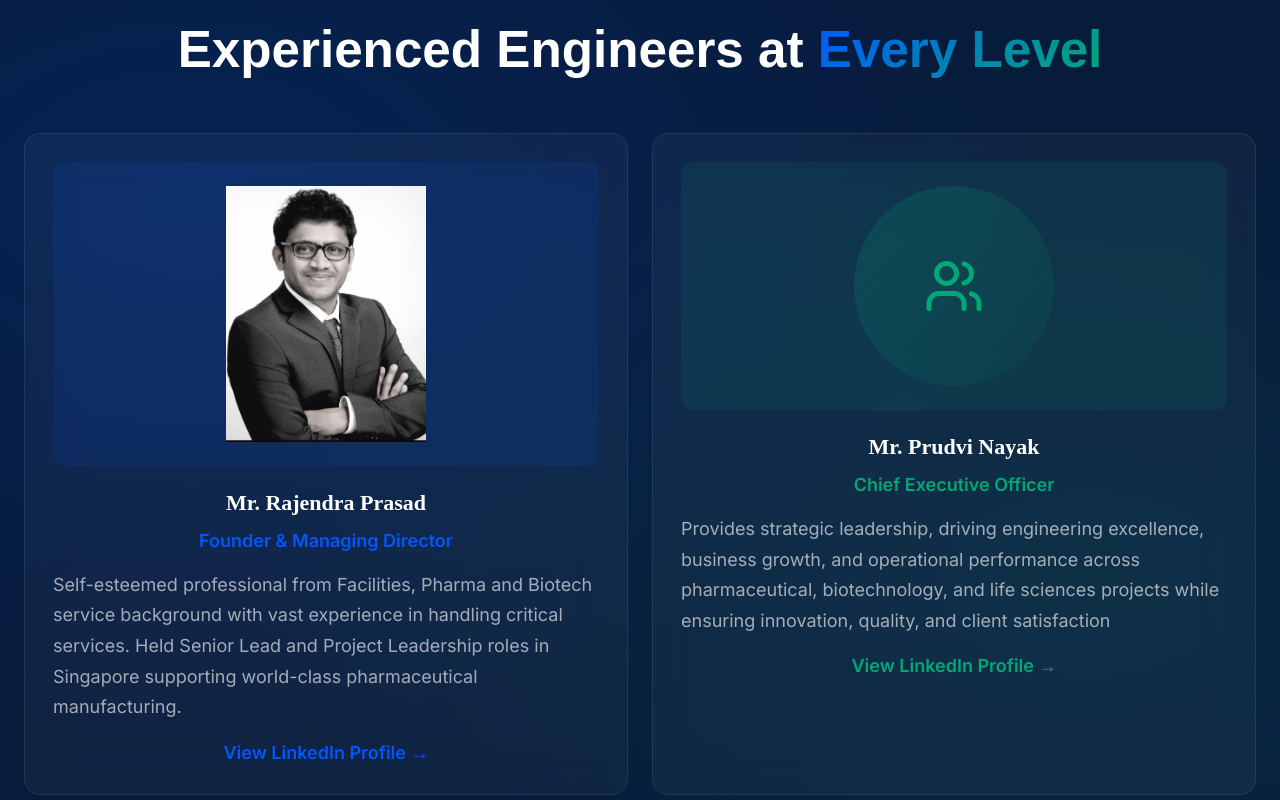
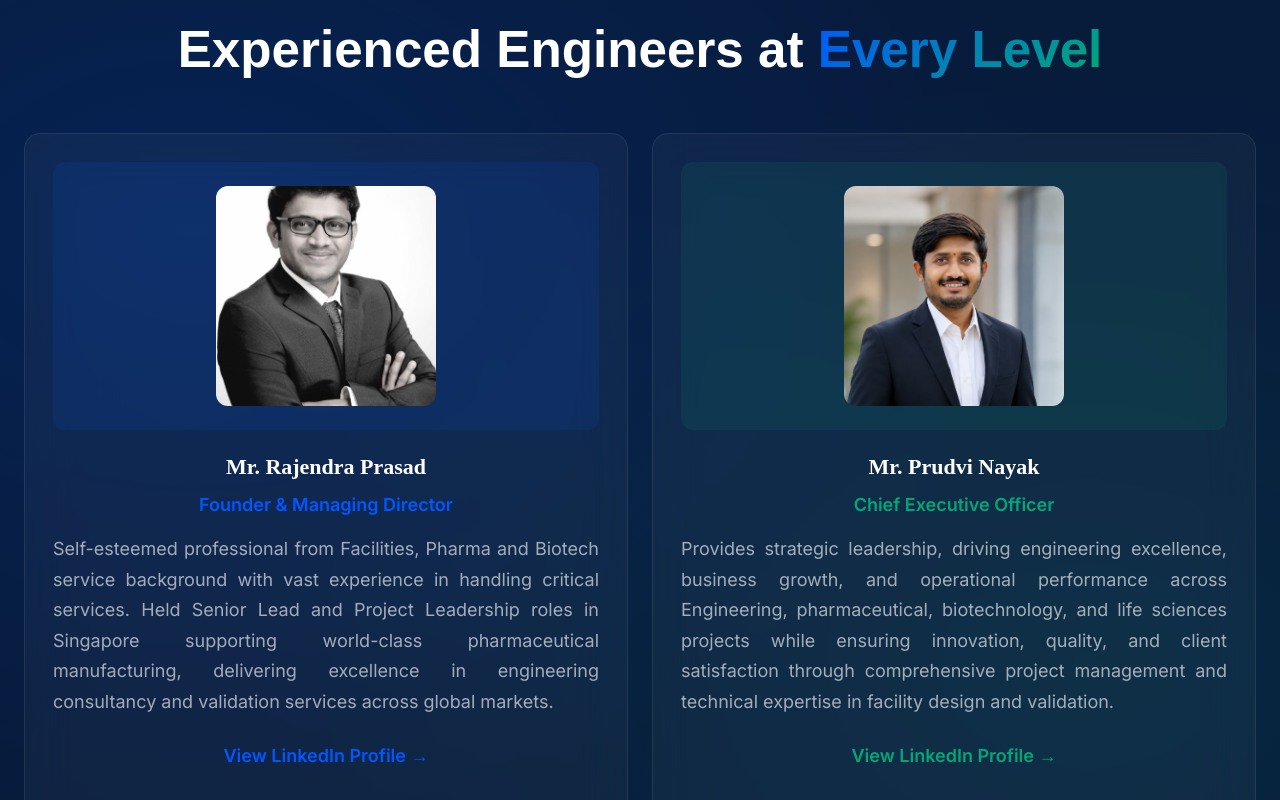
Before and after one commit to Prudvinayak-1729/SP-Consultancy, a React (Vite) app: page /about in a window 1280 px wide. Shown: the part 1560-2360 px from the top of the page. Built offline with nearby package versions, Linux system fonts and the light colour scheme; the HTML template or start-up script is replaced by a standard one; a web font is replaced by a local one.

Commit message:
the changes of the image added

```diff
--- a/src/pages/About.tsx
+++ b/src/pages/About.tsx
@@ -1,6 +1,7 @@
 import { Link } from 'react-router-dom'
 import { ArrowRight, CheckCircle, Users, Award, Shield, Globe } from 'lucide-react'
 import ownerImage from '/assets/img/owoner.jpeg'
+import ceoImage from '/assets/CEO.png'
 
 const values = [
   { icon: <Award size={20} style={{ color: '#0057FF' }} />, title: 'Engineering Excellence', desc: 'Rigorous technical standards in every deliverable, every time.' },
@@ -113,36 +114,38 @@ export default function About() {
           </div>
           <div className="grid grid-cols-1 md:grid-cols-2 gap-6">
             {/* Managing Director */}
-            <div className="glass-card" style={{ padding: 'clamp(20px, 3vw, 28px)', textAlign: 'center' }}>
+            <div className="glass-card" style={{ padding: 'clamp(20px, 3vw, 28px)', textAlign: 'center', display: 'flex', flexDirection: 'column', minHeight: '780px' }}>
               <div style={{ background: 'rgba(0,87,255,0.1)', borderRadius: '12px', padding: 'clamp(16px, 3vw, 24px)', marginBottom: 'clamp(16px, 2vw, 20px)' }}>
                 <img
                   src={ownerImage}
                   alt="Mr. Rajendra Prasad - Managing Director"
-                  style={{ width: '100%', maxWidth: 'clamp(150px, 25vw, 200px)', height: 'auto', objectFit: 'contain', display: 'block', margin: '0 auto' }}
+                  style={{ width: '220px', height: '220px', objectFit: 'cover', borderRadius: '12px', display: 'block', margin: '0 auto' }}
                 />
               </div>
               <h3 style={{ fontFamily: 'Satoshi', fontWeight: 700, fontSize: 'clamp(18px, 3vw, 22px)', color: 'white', marginBottom: '8px' }}>Mr. Rajendra Prasad</h3>
               <p style={{ fontFamily: 'Inter', fontSize: 'clamp(14px, 2.5vw, 18px)', color: '#0057FF', marginBottom: 'clamp(12px, 2vw, 16px)', fontWeight: 600 }}>Founder & Managing Director</p>
-              <p className="body-text" style={{ fontSize: 'clamp(14px, 2.5vw, 18px)', lineHeight: 1.7, textAlign: 'left' }}>
-                Self-esteemed professional from Facilities, Pharma and Biotech service background with vast experience in handling critical services. Held Senior Lead and Project Leadership roles in Singapore supporting world-class pharmaceutical manufacturing.
+              <p className="body-text" style={{ fontSize: 'clamp(14px, 2.5vw, 18px)', lineHeight: 1.7, textAlign: 'justify' }}>
+                Self-esteemed professional from Facilities, Pharma and Biotech service background with vast experience in handling critical services. Held Senior Lead and Project Leadership roles in Singapore supporting world-class pharmaceutical manufacturing, delivering excellence in engineering consultancy and validation services across global markets.
               </p>
-              <a href="https://www.linkedin.com/in/rajendra-prasad-gugulothu-b36499b7/" target="_blank" rel="noopener noreferrer" style={{ display: 'inline-block', marginTop: 'clamp(12px, 2vw, 16px)', color: '#0057FF', fontWeight: 600, fontSize: 'clamp(14px, 2.5vw, 18px)' }}>
+              <a href="https://www.linkedin.com/in/rajendra-prasad-gugulothu-b36499b7/" target="_blank" rel="noopener noreferrer" style={{ display: 'inline-block', marginTop: '24px', color: '#0057FF', fontWeight: 600, fontSize: 'clamp(14px, 2.5vw, 18px)' }}>
                 View LinkedIn Profile →
               </a>
             </div>
             {/* CEO */}
-            <div className="glass-card" style={{ padding: 'clamp(20px, 3vw, 28px)', textAlign: 'center' }}>
+            <div className="glass-card" style={{ padding: 'clamp(20px, 3vw, 28px)', textAlign: 'center', display: 'flex', flexDirection: 'column', minHeight: '780px' }}>
               <div style={{ background: 'rgba(0,168,120,0.1)', borderRadius: '12px', padding: 'clamp(16px, 3vw, 24px)', marginBottom: 'clamp(16px, 2vw, 20px)' }}>
-                <div style={{ width: 'clamp(150px, 25vw, 200px)', height: 'clamp(150px, 25vw, 200px)', borderRadius: '50%', background: 'linear-gradient(135deg, rgba(0,168,120,0.2) 0%, rgba(0,168,120,0.05) 100%)', display: 'flex', alignItems: 'center', justifyContent: 'center', margin: '0 auto' }}>
-                  <Users size={60} style={{ color: '#00A878' }} />
-                </div>
+                <img
+                  src={ceoImage}
+                  alt="Mr. Prudvi Nayak - Chief Executive Officer"
+                  style={{ width: '220px', height: '220px', objectFit: 'cover', borderRadius: '12px', display: 'block', margin: '0 auto' }}
+                />
               </div>
               <h3 style={{ fontFamily: 'Satoshi', fontWeight: 700, fontSize: 'clamp(18px, 3vw, 22px)', color: 'white', marginBottom: '8px' }}>Mr. Prudvi Nayak</h3>
               <p style={{ fontFamily: 'Inter', fontSize: 'clamp(14px, 2.5vw, 18px)', color: '#00A878', marginBottom: 'clamp(12px, 2vw, 16px)', fontWeight: 600 }}>Chief Executive Officer</p>
-              <p className="body-text" style={{ fontSize: 'clamp(14px, 2.5vw, 18px)', lineHeight: 1.7, textAlign: 'left', wordBreak: 'keep-all', hyphens: 'none', overflowWrap: 'normal' }}>
-                Provides strategic leadership, driving engineering excellence, business growth, and operational performance across pharmaceutical, biotechnology, and life sciences projects while ensuring innovation, quality, and client satisfaction
+              <p className="body-text" style={{ fontSize: 'clamp(14px, 2.5vw, 18px)', lineHeight: 1.7, textAlign: 'justify' }}>
+                Provides strategic leadership, driving engineering excellence, business growth, and operational performance across Engineering, pharmaceutical, biotechnology, and life sciences projects while ensuring innovation, quality, and client satisfaction through comprehensive project management and technical expertise in facility design and validation.
               </p>
-              <a href="https://www.linkedin.com/in/prudvi-nayak-gugulothu-77496513a/" target="_blank" rel="noopener noreferrer" style={{ display: 'inline-block', marginTop: 'clamp(12px, 2vw, 16px)', color: '#00A878', fontWeight: 600, fontSize: 'clamp(14px, 2.5vw, 18px)' }}>
+              <a href="https://www.linkedin.com/in/prudvi-nayak-gugulothu-77496513a/" target="_blank" rel="noopener noreferrer" style={{ display: 'inline-block', marginTop: '24px', color: '#00A878', fontWeight: 600, fontSize: 'clamp(14px, 2.5vw, 18px)' }}>
                 View LinkedIn Profile →
               </a>
             </div>
--- a/src/pages/Services.tsx
+++ /dev/null
@@ -1,6 +0,0 @@
-export default function Services() {
-  return (
-    <div>
-    </div>
-  )
-}
```
Also changed, not shown: assets/CEO.png (added).
